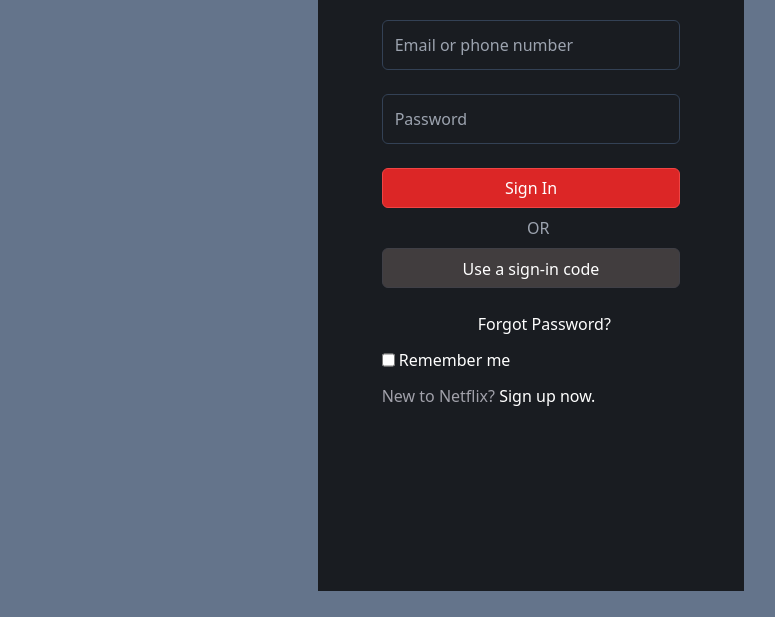
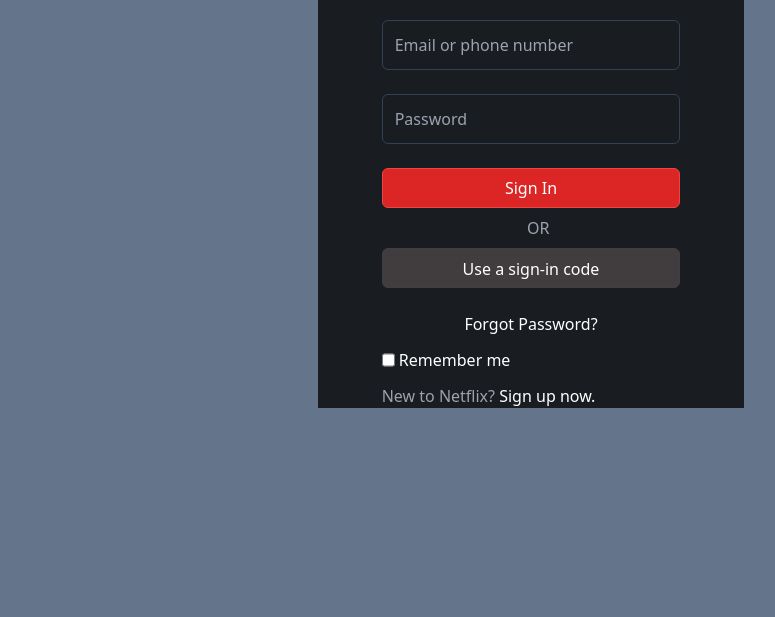
Before and after one commit to Thenmugi/netflix_login, a plain HTML site: page netflix/index.html in a window 1280 px wide. Shown: the part 180-797 px from the top of the page, without its empty margins (109-884 px from the left). Drawn offline with nearby package versions, Linux system fonts and the light colour scheme.

Commit message:
Update index.html

```diff
--- a/netflix/index.html
+++ b/netflix/index.html
@@ -15,7 +15,7 @@
                 <img src="images/360_F_481762281_Xcvl3QsGh1pBMvQuyKIoIqq8aYksXEwX-removebg-preview.png" alt="netflix_logo" class="h-32 w-40 relative bottom-8 md:h-40 md:w-56 md:left-24">
             </div>
         </header>
-        <div class="h-5/6 w-full relative bottom-12 md:w-1/3 md:bottom-14 md:m-auto" style="background-color: rgba(7, 7, 7, 0.8)">
+        <div class="h-auto w-full relative bottom-12 md:w-1/3 md:bottom-14 md:m-auto" style="background-color: rgba(7, 7, 7, 0.8)">
             <form action="" class=" px-2 pt-3 md:px-16 md:pt-9" id="form">
                 <div class="text-3xl text-white font-bold">
                     Sign In
@@ -41,8 +41,8 @@
                     <button class="h-10 w-full text-white font-medium border rounded-md p-2 border-zinc-700 pt-2" style="background-color: rgba(75, 69, 69, 0.8);">Use a sign-in code</button>
                 </div>
                 <br>
-                <div class="font-normal text-white relative md:left-24 ">
-                    Forgot Password?
+                <div class="font-normal text-white relative w-full ">
+                    <p class="text-center">Forgot Password?</p>
                 </div>
                 <div class="flex font-normal text-white pt-3">
                     <input type="checkbox" class="accent-white">&nbsp
```
